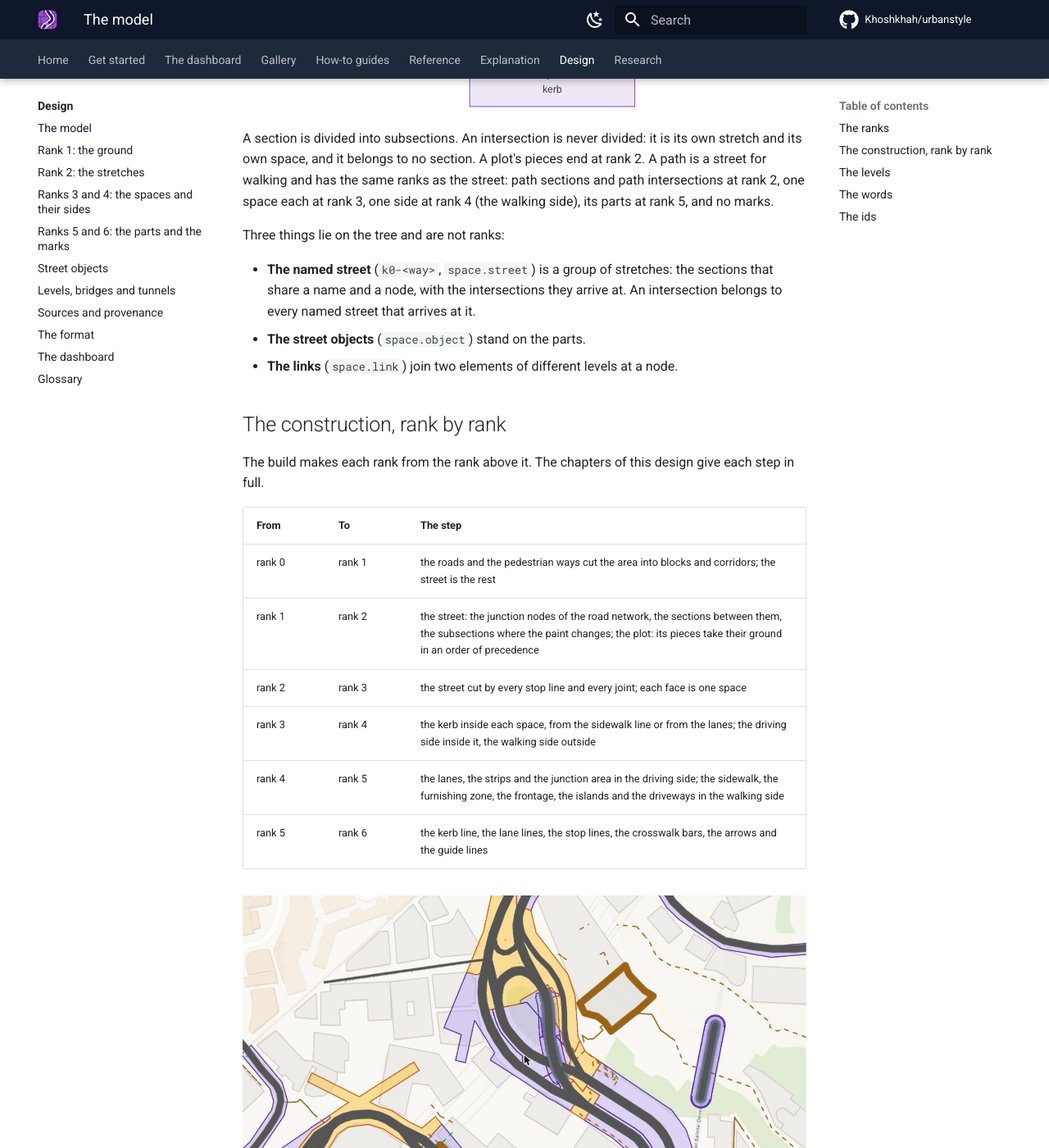
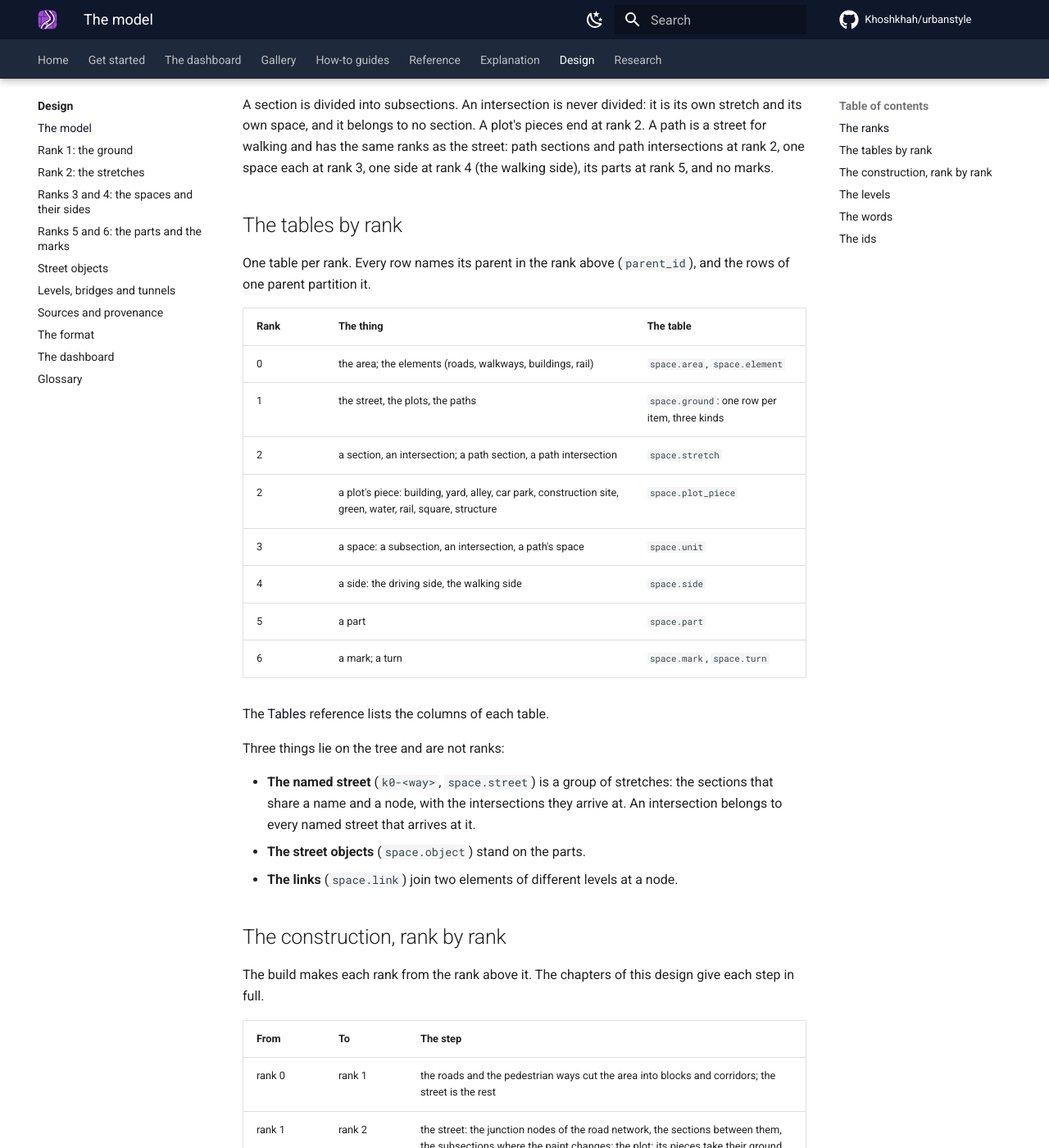
Before and after one commit to Khoshkhah/urbanstyle, an MkDocs documentation site: the page built from docs/design/model.md, in a window 1280 px wide and 1400 px high, scrolled down 2846 px. Shown: the whole window at 82% size. Built offline with MkDocs 1.6.1 and Material for MkDocs 9.7.7, drawn with Linux system fonts in a browser that asks for light colours; comment, search, counter and statistics services are not loaded; some of the changed text lies outside the part shown.

Commit message:
The model: one table per rank
Co-Authored-By: Claude Fable 5.1 <noreply@anthropic.com>

```diff
--- a/docs/design/model.md
+++ b/docs/design/model.md
@@ -11,8 +11,8 @@ none. The checks test the partition at every rank.
 | Rank | Thing | Id | Table |
 |---|---|---|---|
 | 0 | the level: its whole area | | `space.area`, `space.element` |
-| 1 | the ground: the street, a plot (a block) or a path (a corridor) | `g0-<kind>-<ref>` | `space.ground`, `space.block`, `space.corridor` |
-| 2 | a stretch of the street: a section or an intersection; a stretch of a path: a path section or a path intersection; a piece of a plot: building, yard, alley, car park, construction site, green, water, rail, square, structure | `s0-w<way>`, `i0-<node>`, `p0-w<way>`, `q0-<node>`, `g0-<kind>-<ref>` | `space.subsection`, `space.junction`, `space.ground` |
+| 1 | the ground: the street, a plot (a block) or a path (a corridor) | `g0-<kind>-<ref>` | `space.ground` |
+| 2 | a stretch of the street: a section or an intersection; a stretch of a path: a path section or a path intersection; a piece of a plot: building, yard, alley, car park, construction site, green, water, rail, square, structure | `s0-w<way>`, `i0-<node>`, `p0-w<way>`, `q0-<node>`, `g0-<kind>-<ref>` | `space.stretch`, `space.plot_piece` |
 | 3 | a space: a subsection or an intersection | `s0-w<way>/<k>`, `i0-<node>` | `space.unit` |
 | 4 | a side of a space: the driving side or the walking side | `<space>:d`, `<space>:w` | `space.side` |
 | 5 | a part of a side | `<space>#<n>` | `space.part` |
@@ -63,6 +63,23 @@ flowchart TD
 A section is divided into subsections. An intersection is never divided: it is its own stretch and its own space, and it belongs to
 no section. A plot's pieces end at rank 2. A path is a street for walking and has the same ranks as the street: path sections and
 path intersections at rank 2, one space each at rank 3, one side at rank 4 (the walking side), its parts at rank 5, and no marks.
+
+## The tables by rank
+
+One table per rank. Every row names its parent in the rank above (`parent_id`), and the rows of one parent partition it.
+
+| Rank | The thing | The table |
+|---|---|---|
+| 0 | the area; the elements (roads, walkways, buildings, rail) | `space.area`, `space.element` |
+| 1 | the street, the plots, the paths | `space.ground`: one row per item, three kinds |
+| 2 | a section, an intersection; a path section, a path intersection | `space.stretch` |
+| 2 | a plot's piece: building, yard, alley, car park, construction site, green, water, rail, square, structure | `space.plot_piece` |
+| 3 | a space: a subsection, an intersection, a path's space | `space.unit` |
+| 4 | a side: the driving side, the walking side | `space.side` |
+| 5 | a part | `space.part` |
+| 6 | a mark; a turn | `space.mark`, `space.turn` |
+
+The [Tables](../reference/tables.md) reference lists the columns of each table.
 
 Three things lie on the tree and are not ranks:
 
```
